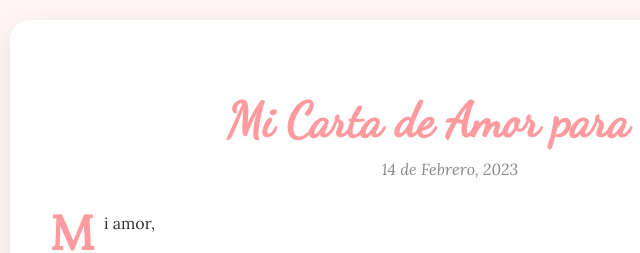
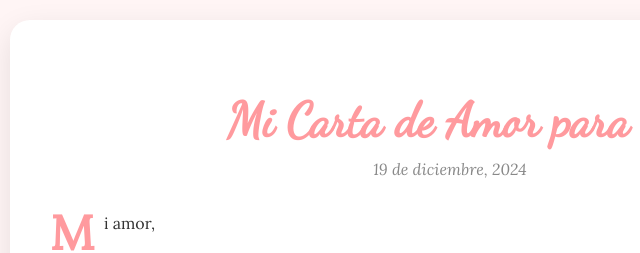
Before and after one commit to franquitooo/jazminn, a plain HTML site: page carta.html in a window 1280 px wide. Shown: the top 253 px of the page, 190-830 px from the left. Drawn offline with Linux system fonts and the light colour scheme.

Commit message:
Update carta.html

```diff
--- a/carta.html
+++ b/carta.html
@@ -14,7 +14,7 @@
     <div class="carta-container">
         <div class="carta-header">
             <h1>Mi Carta de Amor para Ti</h1>
-            <div class="fecha">14 de Febrero, 2023</div>
+            <div class="fecha">19 de diciembre, 2024</div>
         </div>
         <div class="carta-content">
             <p>Mi amor,</p>
```
